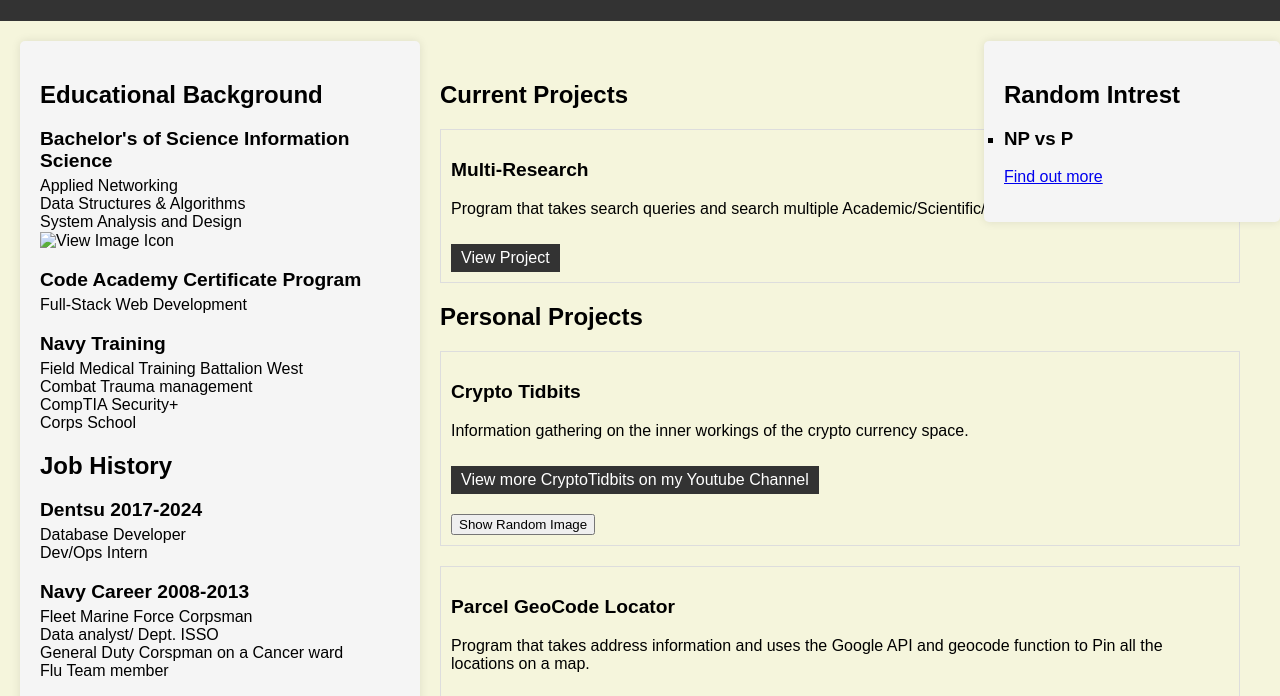
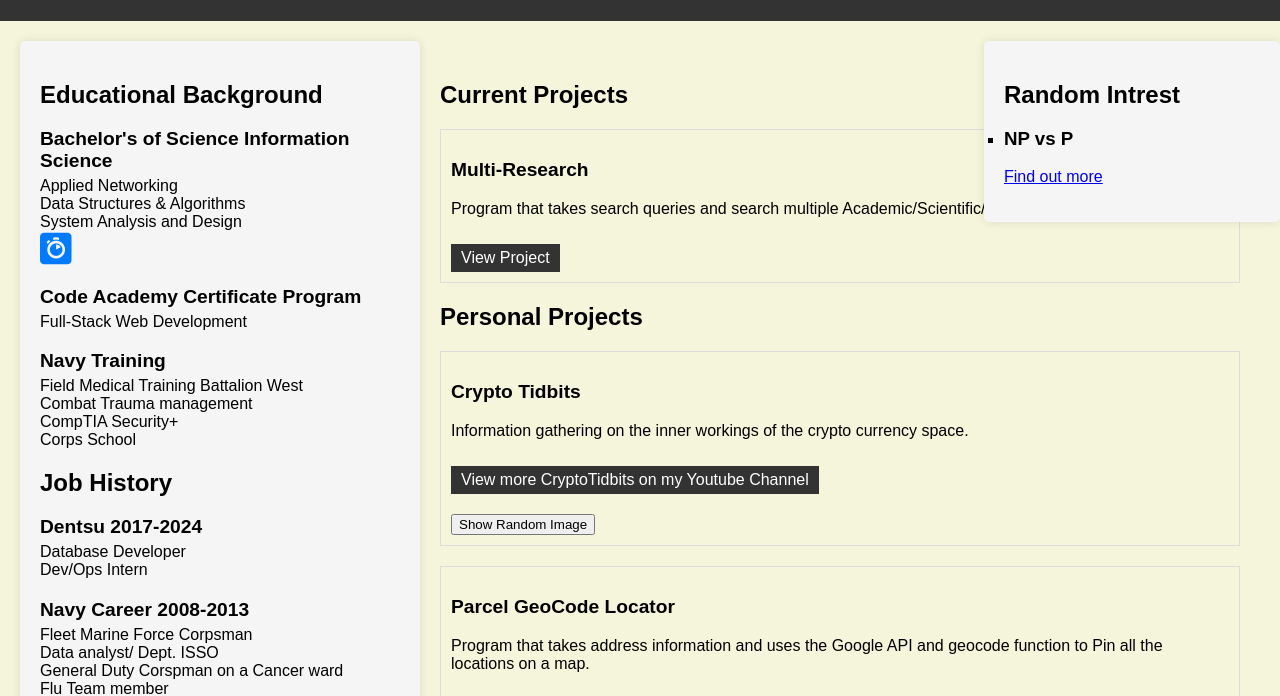
Before and after one commit to tomemme/portfolio, a plain HTML site: page index.html in a window 1280 px wide. Shown: the part 99-795 px from the top of the page. Drawn offline with Linux system fonts and the light colour scheme; no server answers.

Commit message:
Update index.html

```diff
--- a/index.html
+++ b/index.html
@@ -6,6 +6,7 @@
     <title>Your Portfolio</title>
     <link rel="stylesheet" href="styles.css">
     <script src="https://cdnjs.cloudflare.com/ajax/libs/xlsx/0.18.0/xlsx.full.min.js"></script>
+    <link rel="stylesheet" href="https://cdnjs.cloudflare.com/ajax/libs/font-awesome/6.0.0-beta3/css/all.min.css">
 </head>
 <body>
     <header>
@@ -27,11 +28,11 @@
                         <p>System Analysis and Design</p>
                         <!-- Hoverable icon to show the image -->
                         <div class="image-icon" title="Click to view school image">
-                            <img src="images/icon-view.png" alt="View Image Icon" style="width: 24px; height: 24px; cursor: pointer;">
+                            <i class='fab fa-algolia' style='font-size:36px; color: #007BFF; cursor: pointer;'></i>
                         </div>
                         <!-- Image hidden by default and will appear when icon is hovered over -->
                         <img id="schoolImage" src="images/college.jpg" alt="School Image" class="hidden-image">
-                        </section>
+                    </section>
                     <!--
                     <section class="education-section">
                         <h3>Bachelor's of Science Information Science</h3>
```
